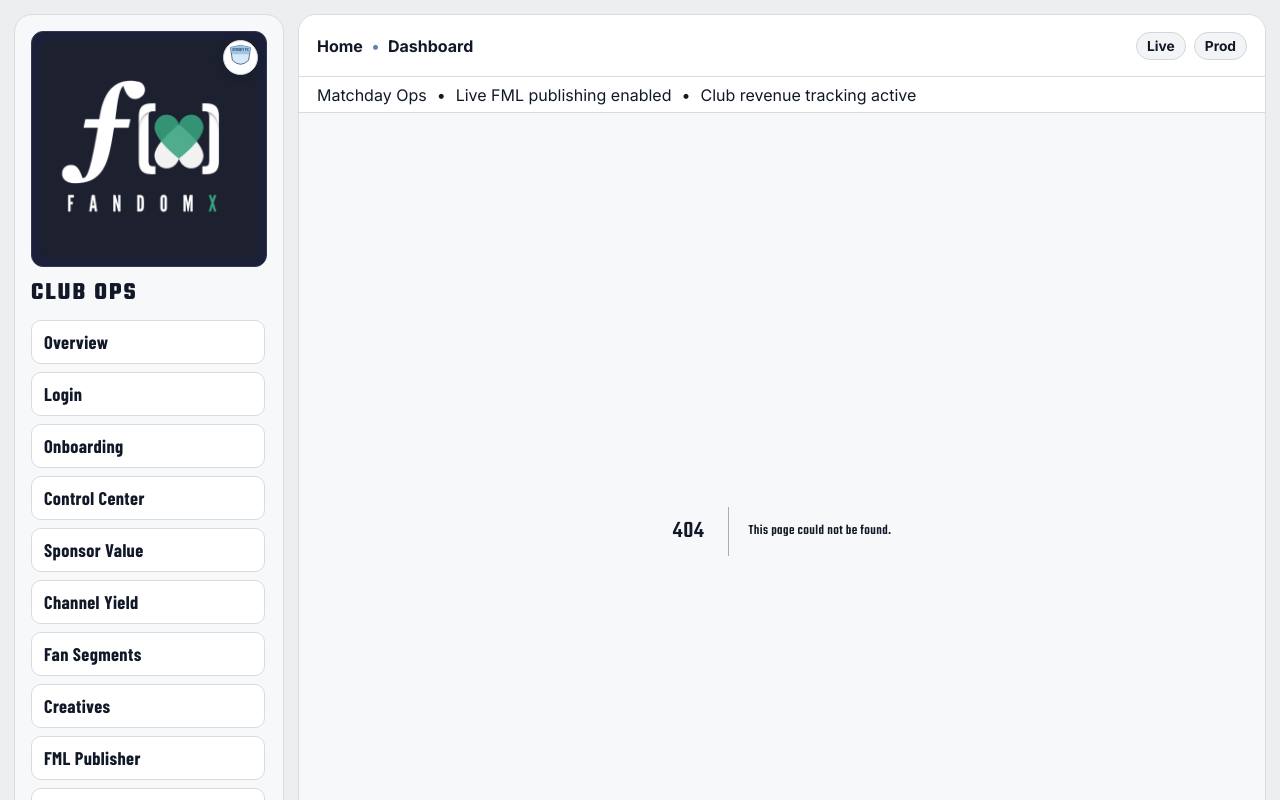
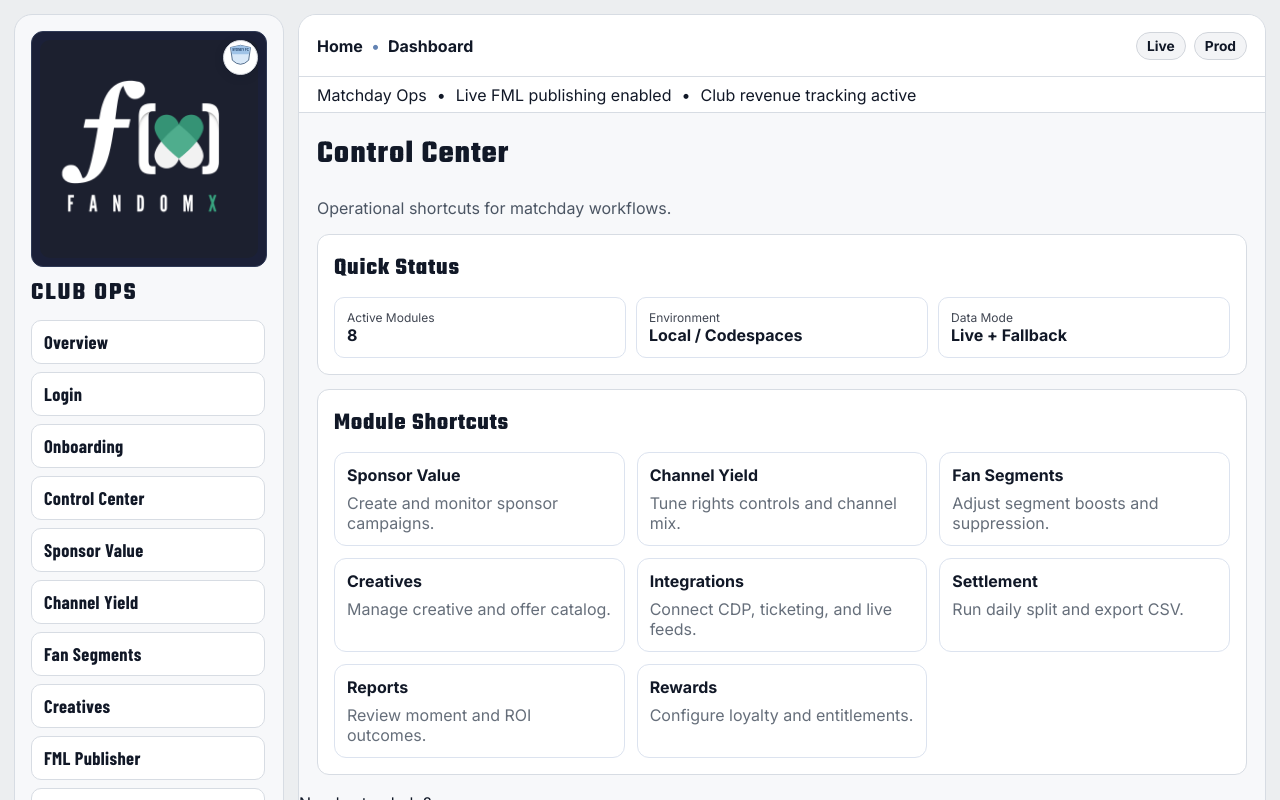
Before and after one commit to venturewhiz/Fx_F11, a Next.js app in the folder Fx/fandomx_pilot_stack/apps/club-console/: page /control-center in a window 1280 px wide. Before the commit this address had no page. Shown: the top 800 px of the page. Built offline with nearby package versions, Linux system fonts and the light colour scheme.

Commit message:
Add club control center page with module shortcuts

```diff
--- /dev/null
+++ b/Fx/fandomx_pilot_stack/apps/club-console/pages/control-center.js
@@ -0,0 +1,66 @@
+import Link from "next/link";
+import { useMemo } from "react";
+import { SectionCard } from "../lib/ui/Primitives";
+
+const tiles = [
+  { href: "/campaigns", title: "Sponsor Value", desc: "Create and monitor sponsor campaigns." },
+  { href: "/channels", title: "Channel Yield", desc: "Tune rights controls and channel mix." },
+  { href: "/segments", title: "Fan Segments", desc: "Adjust segment boosts and suppression." },
+  { href: "/creatives", title: "Creatives", desc: "Manage creative and offer catalog." },
+  { href: "/integrations", title: "Integrations", desc: "Connect CDP, ticketing, and live feeds." },
+  { href: "/settlement", title: "Settlement", desc: "Run daily split and export CSV." },
+  { href: "/reports", title: "Reports", desc: "Review moment and ROI outcomes." },
+  { href: "/rewards", title: "Rewards", desc: "Configure loyalty and entitlements." },
+];
+
+export default function ClubControlCenter() {
+  const stats = useMemo(
+    () => [
+      ["Active Modules", String(tiles.length)],
+      ["Environment", "Local / Codespaces"],
+      ["Data Mode", "Live + Fallback"],
+    ],
+    []
+  );
+
+  return (
+    <div>
+      <h1 style={{ marginTop: 0 }}>Control Center</h1>
+      <p>Operational shortcuts for matchday workflows.</p>
+
+      <SectionCard title="Quick Status" className="mb-14">
+        <div style={{ display: "grid", gridTemplateColumns: "repeat(3,minmax(160px,1fr))", gap: 10 }}>
+          {stats.map(([k, v]) => (
+            <div key={k} style={{ border: "1px solid #dce3ef", borderRadius: 10, padding: 12, background: "#fff" }}>
+              <div style={{ fontSize: 12, opacity: 0.8 }}>{k}</div>
+              <strong>{v}</strong>
+            </div>
+          ))}
+        </div>
+      </SectionCard>
+
+      <SectionCard title="Module Shortcuts">
+        <div style={{ display: "grid", gridTemplateColumns: "repeat(auto-fit,minmax(220px,1fr))", gap: 12 }}>
+          {tiles.map((t) => (
+            <Link
+              key={t.href}
+              href={t.href}
+              style={{
+                display: "block",
+                border: "1px solid #dce3ef",
+                borderRadius: 12,
+                padding: 12,
+                background: "#fff",
+                textDecoration: "none",
+                color: "inherit",
+              }}
+            >
+              <strong>{t.title}</strong>
+              <p style={{ margin: "8px 0 0 0", opacity: 0.85 }}>{t.desc}</p>
+            </Link>
+          ))}
+        </div>
+      </SectionCard>
+    </div>
+  );
+}
```
